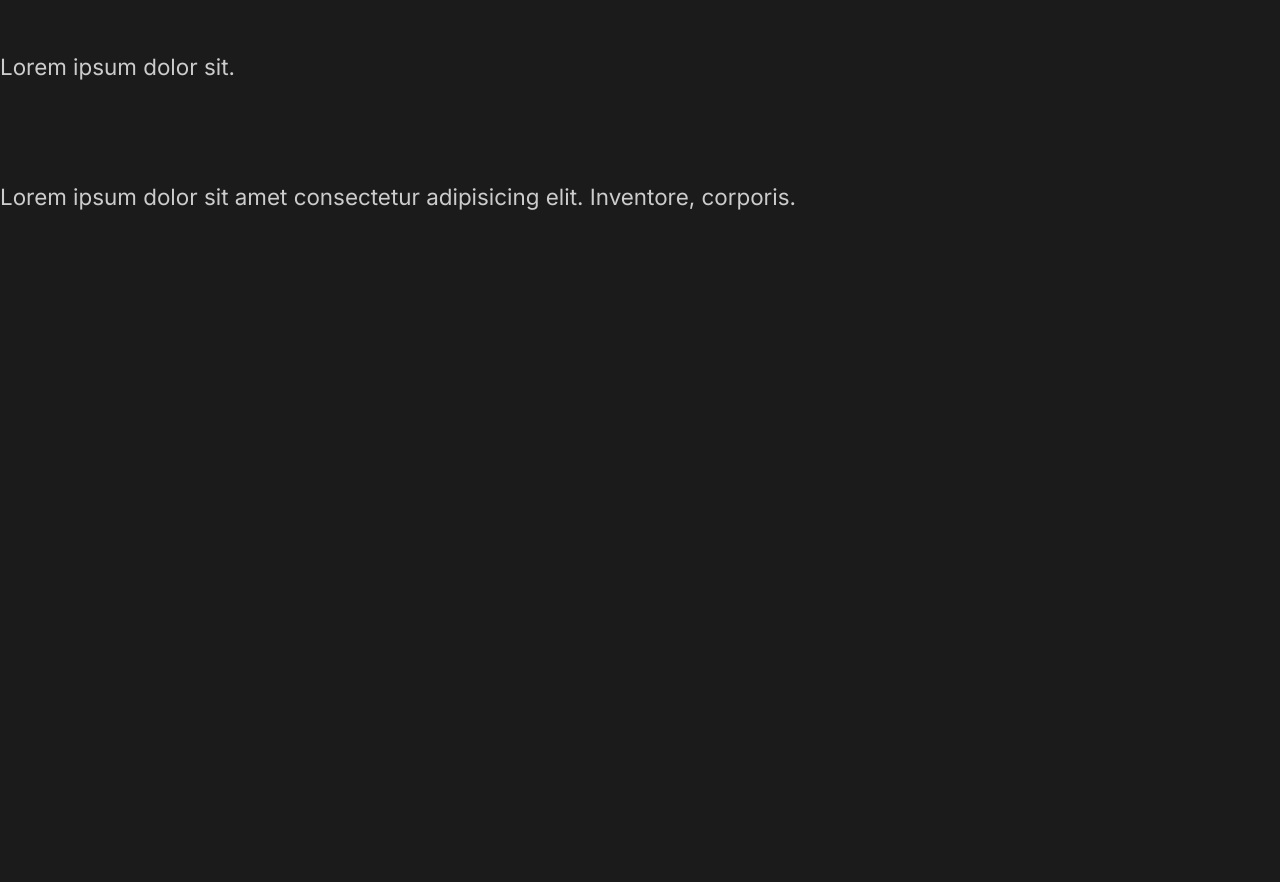
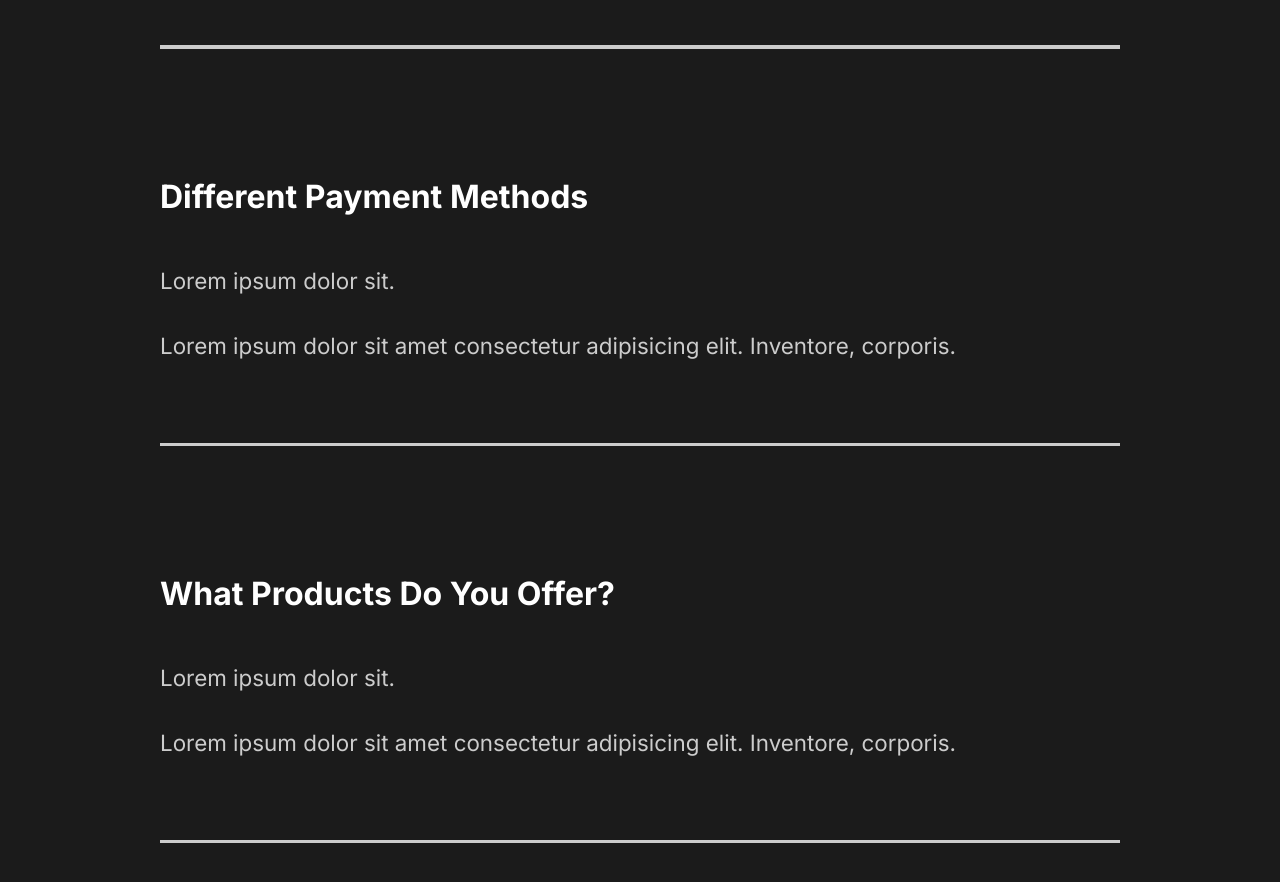
Before and after one commit to ZarkoKnezevic/the-creative-react-course-capture, a React (Create React App) app: page / in a window 1280 px wide. Shown: the part 3003-3885 px from the top of the page. Before the commit the page ends 3265 px from the top, so only its background shows below. Built offline with nearby package versions, Linux system fonts and the light colour scheme.

Commit message:
7. Styling FAQ Section

```diff
--- a/src/components/FaqSection.js
+++ b/src/components/FaqSection.js
@@ -1,39 +1,89 @@
-import React from 'react';
+import React from "react";
+import styled from "styled-components";
+// Style
+import style from "styled-components";
+import { About } from "../styles";
 
 const FaqSection = () => {
   return (
-        <div className="faq">
-            <h2>Any questions? <span>FAQ</span></h2>
+    <Faq>
+      <h2>
+        Any questions? <span>FAQ</span>
+      </h2>
       <div className="question">
         <h4>How Do I start</h4>
         <div className="answer">
           <p>Lorem ipsum dolor sit.</p>
-                    <p>Lorem ipsum dolor sit amet consectetur adipisicing elit. Inventore, corporis.</p>
+          <p>
+            Lorem ipsum dolor sit amet consectetur adipisicing elit. Inventore,
+            corporis.
+          </p>
         </div>
+        <div className="faq-line"></div>
       </div>
       <div className="question">
         <h4>Daily Schedule</h4>
         <div className="answer">
           <p>Lorem ipsum dolor sit.</p>
-                    <p>Lorem ipsum dolor sit amet consectetur adipisicing elit. Inventore, corporis.</p>
+          <p>
+            Lorem ipsum dolor sit amet consectetur adipisicing elit. Inventore,
+            corporis.
+          </p>
         </div>
+        <div className="faq-line"></div>
       </div>
       <div className="question">
         <h4>Different Payment Methods</h4>
         <div className="answer">
           <p>Lorem ipsum dolor sit.</p>
-                    <p>Lorem ipsum dolor sit amet consectetur adipisicing elit. Inventore, corporis.</p>
+          <p>
+            Lorem ipsum dolor sit amet consectetur adipisicing elit. Inventore,
+            corporis.
+          </p>
         </div>
+        <div className="faq-line"></div>
       </div>
       <div className="question">
-                <h4>Whta Products Do You Offer?</h4>
+        <h4>What Products Do You Offer?</h4>
         <div className="answer">
           <p>Lorem ipsum dolor sit.</p>
-                    <p>Lorem ipsum dolor sit amet consectetur adipisicing elit. Inventore, corporis.</p>
+          <p>
+            Lorem ipsum dolor sit amet consectetur adipisicing elit. Inventore,
+            corporis.
+          </p>
         </div>
+        <div className="faq-line"></div>
       </div>
-        </div>
-    )
+    </Faq>
+  );
+};
+
+// Style
+const Faq = styled(About)`
+    display: block;
+    span {
+        display: block;
     }
+    h2 {
+        padding-bottom: 2rem;
+        font-weight: lighter;
+    }
+    .faq-line {
+        height: 0.2rem;
+        width: 100%;
+        margin: 2rem 0rem;
+        background-color: #cccccc;
+    }
+    .question {
+        padding: 3rem 0rem;
+        cursor: pointer;
+    }
+    .answer {
+        padding: 2rem 0;
+        p {
+            padding: 1rem 0rem;
+        }
+    }
+`;
 
 export default FaqSection;
--- a/src/components/GlobalStyle.js
+++ b/src/components/GlobalStyle.js
@@ -1,18 +1,15 @@
 import { createGlobalStyle } from "styled-components";
 
 const GlobalStyle = createGlobalStyle`
-
 *{
     margin: 0;
     padding: 0;
     box-sizing: border-box;
 }
-
 body {
     background-color: #1b1b1b;
     font-family: 'Inter', sans-serif;
 }
-
 button {
     padding: 1rem 2rem;
     font-family: 'Inter', sans-serif;
@@ -28,7 +25,6 @@ button {
         color: white;
     }
 }
-
 h2 {
     font-size: 4rem;
     font-weight: lighter;
@@ -37,6 +33,7 @@ h3 {
     color: white;
 }
 h4 {
+    font-size: 2rem;
     font-weight: bold;
 }
 a {
@@ -46,7 +43,7 @@ span {
     font-weight: bold;
     color: #23d997;
 }
-p{
+p {
     padding: 3rem 0rem;
     font-size: 1.4rem;
     line-height: 150%;
```
Lines whose indentation alone changed are shown as unchanged.
